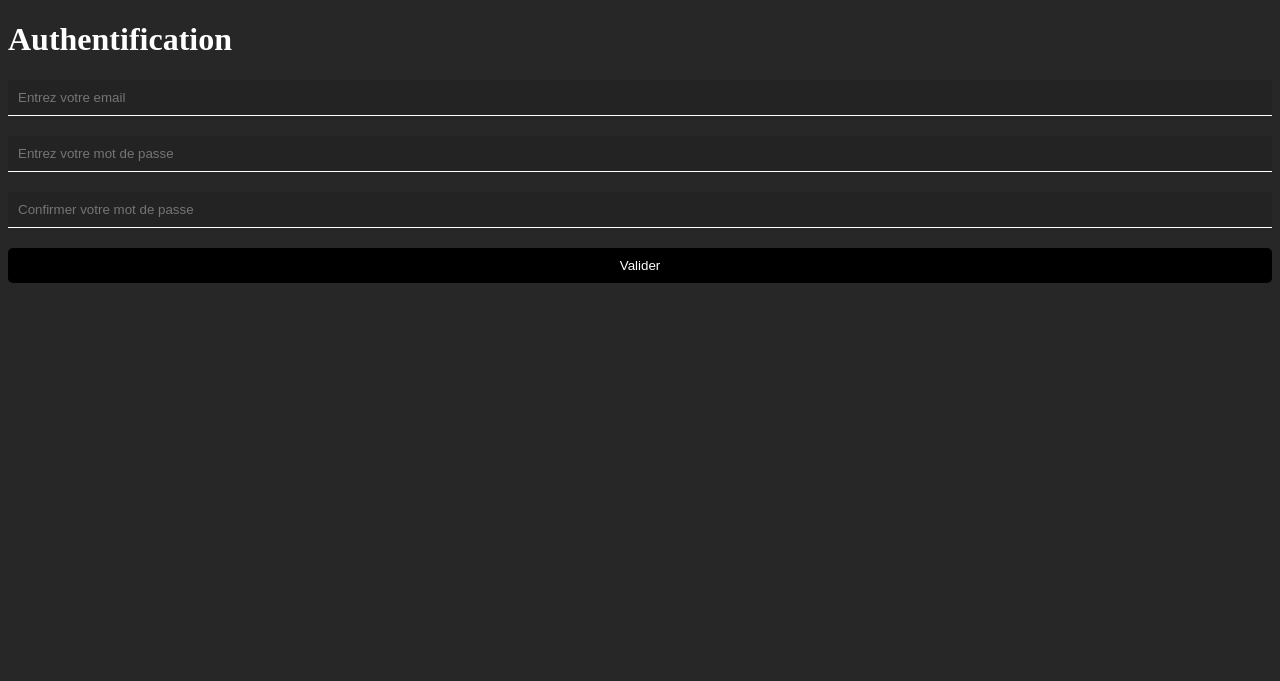
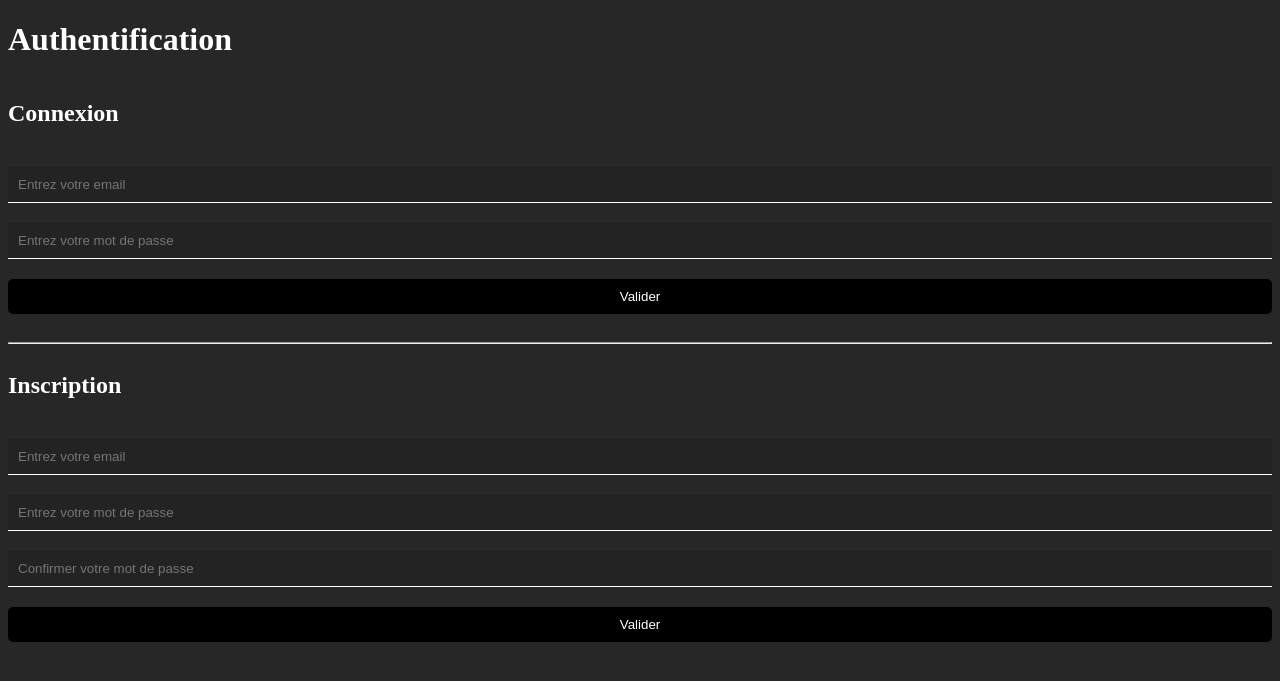
Before and after one commit to Djemai-Samy/totolist, a PHP site: page /connexion.php in a window 1280 px wide. Shown: the part 78-759 px from the top of the page. Run offline with PHP 8.4, Linux system fonts and the light colour scheme.

Commit message:
Connexion

```diff
--- a/connexion.php
+++ b/connexion.php
@@ -17,7 +17,24 @@
   </header>
   <h1>Authentification</h1>
 
+  <form action="/api/login.php" method="post">
+    <h2>Connexion</h2>
+    <input required type="email" placeholder="Entrez votre email" name="email">
+    <input type="text" placeholder="Entrez votre mot de passe" name="password">
+    <button>Valider</button>
+    <p class="error">
+      <?php
+        if(isset($_GET["error"]) and $_GET["error"] == "connexion"){
+          echo "Email ou mot de passe incorrects!";
+        }
+      ?>
+    </p>
+  </form>
+
+  <hr>
+
   <form action="/api/adduser.php" method="post">
+    <h2>Inscription</h2>
     <input type="text" placeholder="Entrez votre email" name="email">
     <input type="text" placeholder="Entrez votre mot de passe" name="password">
     <input type="text" placeholder="Confirmer votre mot de passe" name="confirmPassword">
--- a/styles/global.css
+++ b/styles/global.css
@@ -24,3 +24,9 @@ input{
   border: none;
   border-bottom: 1px solid white;
 }
+
+.error{
+  color: red;
+  font-size: 15px;
+  margin: 0;
+}
```
Also changed, not shown: TP.md (+11 -0 lines), api/login.php (added, +33 -0 lines).
